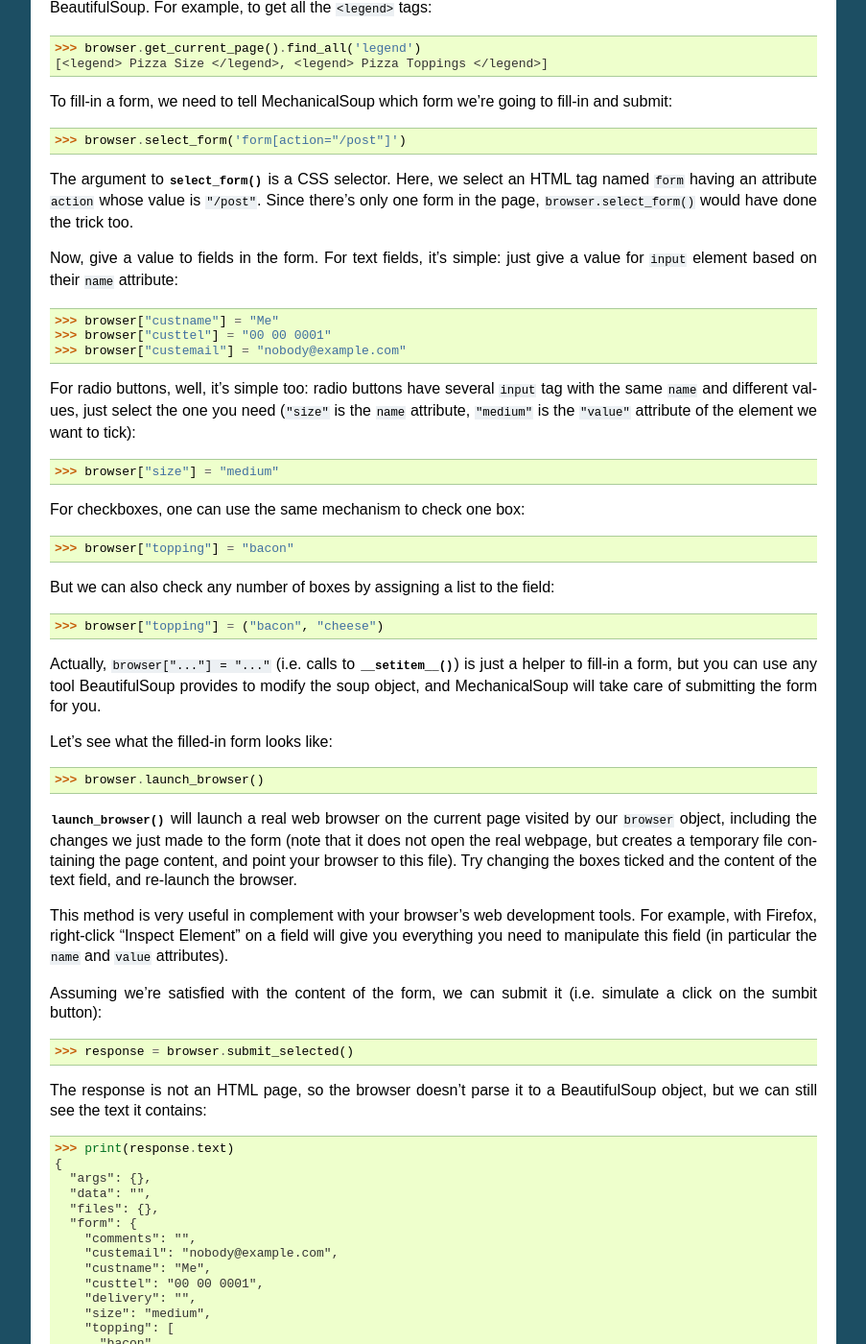
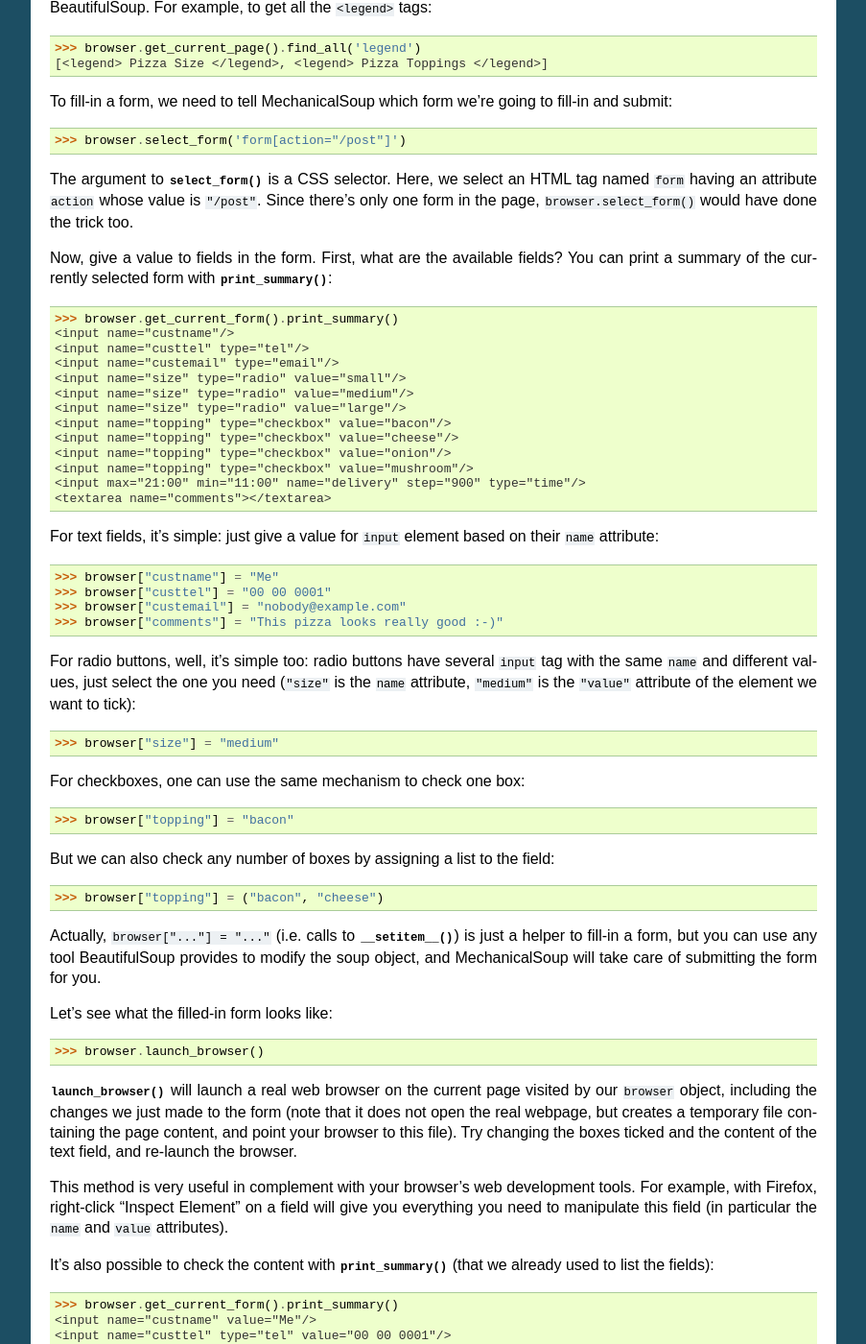
Before and after one commit to MechanicalSoup/MechanicalSoup, a Sphinx documentation site: the page built from docs/tutorial.rst, in a window 1280 px wide and 1400 px high, scrolled down 1029 px. Shown: the whole window at 96% size, without its empty margins (198-1101 px from the left). Built offline with Sphinx 7.4.7, drawn with Linux system fonts in a browser that asks for light colours; some of the changed text lies outside the part shown.

Commit message:
form: add print_summary() method
While trying to write small examples, this turned out to be really
something the user (=me) needs and appreciates.

```diff
--- a/docs/ChangeLog.rst
+++ b/docs/ChangeLog.rst
@@ -35,6 +35,10 @@
   - ``set_select`` is new
   - ``set_checkbox`` and ``set_radio`` together deprecate ``check``
     (checkboxes are handled differently by default)
+
+* A new ``Form.print_summary`` method allows you to write
+  ``browser.get_current_form().print_summary()`` to get a summary of the
+  fields you need to fill-in (and which ones are already filled-in).
 
 Bug fixes
 ---------
--- a/docs/tutorial.rst
+++ b/docs/tutorial.rst
@@ -79,13 +79,32 @@
 one form in the page, ``browser.select_form()`` would have done the
 trick too.
 
-Now, give a value to fields in the form. For text fields, it's simple:
+Now, give a value to fields in the form. First, what are the available
+fields? You can print a summary of the currently selected form
+with :func:`~mechanicalsoup.Form.print_summary()`::
+
+  >>> browser.get_current_form().print_summary()
+  <input name="custname"/>
+  <input name="custtel" type="tel"/>
+  <input name="custemail" type="email"/>
+  <input name="size" type="radio" value="small"/>
+  <input name="size" type="radio" value="medium"/>
+  <input name="size" type="radio" value="large"/>
+  <input name="topping" type="checkbox" value="bacon"/>
+  <input name="topping" type="checkbox" value="cheese"/>
+  <input name="topping" type="checkbox" value="onion"/>
+  <input name="topping" type="checkbox" value="mushroom"/>
+  <input max="21:00" min="11:00" name="delivery" step="900" type="time"/>
+  <textarea name="comments"></textarea>
+
+For text fields, it's simple:
 just give a value for ``input`` element based on their ``name``
 attribute::
 
   >>> browser["custname"] = "Me"
   >>> browser["custtel"] = "00 00 0001"
   >>> browser["custemail"] = "nobody@example.com"
+  >>> browser["comments"] = "This pizza looks really good :-)"
 
 For radio buttons, well, it's simple too: radio buttons have several
 ``input`` tag with the same ``name`` and different values, just select
@@ -126,6 +145,24 @@
 Element" on a field will give you everything you need to manipulate
 this field (in particular the ``name`` and ``value`` attributes).
 
+It's also possible to check the content
+with :func:`~mechanicalsoup.Form.print_summary()` (that we already
+used to list the fields)::
+
+  >>> browser.get_current_form().print_summary()
+  <input name="custname" value="Me"/>
+  <input name="custtel" type="tel" value="00 00 0001"/>
+  <input name="custemail" type="email" value="nobody@example.com"/>
+  <input name="size" type="radio" value="small"/>
+  <input checked="" name="size" type="radio" value="medium"/>
+  <input name="size" type="radio" value="large"/>
+  <input checked="" name="topping" type="checkbox" value="bacon"/>
+  <input checked="" name="topping" type="checkbox" value="cheese"/>
+  <input name="topping" type="checkbox" value="onion"/>
+  <input name="topping" type="checkbox" value="mushroom"/>
+  <input max="21:00" min="11:00" name="delivery" step="900" type="time"/>
+  <textarea name="comments">This pizza looks really good :-)</textarea>
+
 Assuming we're satisfied with the content of the form, we can submit
 it (i.e. simulate a click on the sumbit button)::
 
@@ -140,7 +177,7 @@
     "data": "",
     "files": {},
     "form": {
-      "comments": "",
+      "comments": "This pizza looks really good :-)",
       "custemail": "nobody@example.com",
       "custname": "Me",
       "custtel": "00 00 0001",
```
Also changed, not shown: 3 other files.
